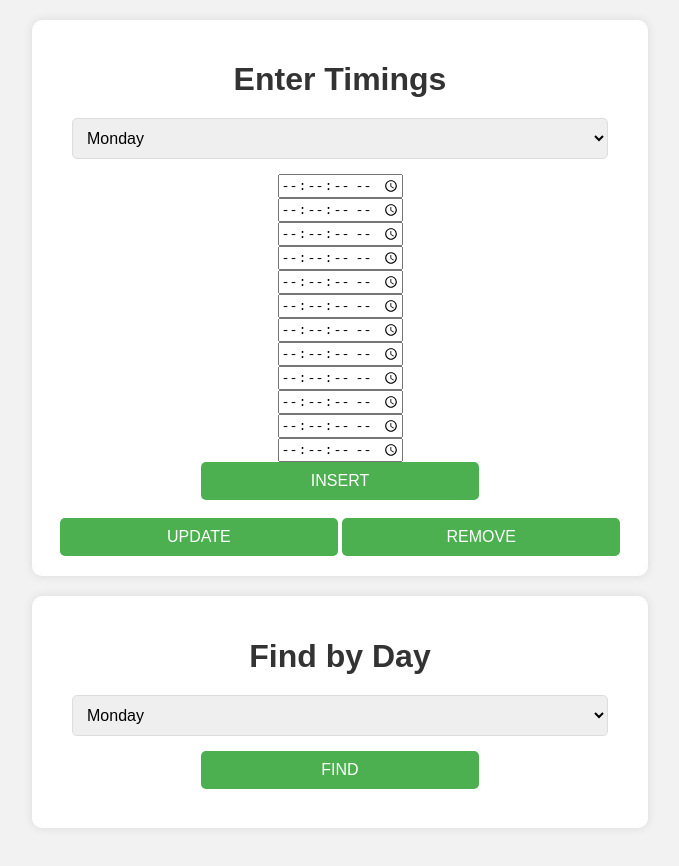
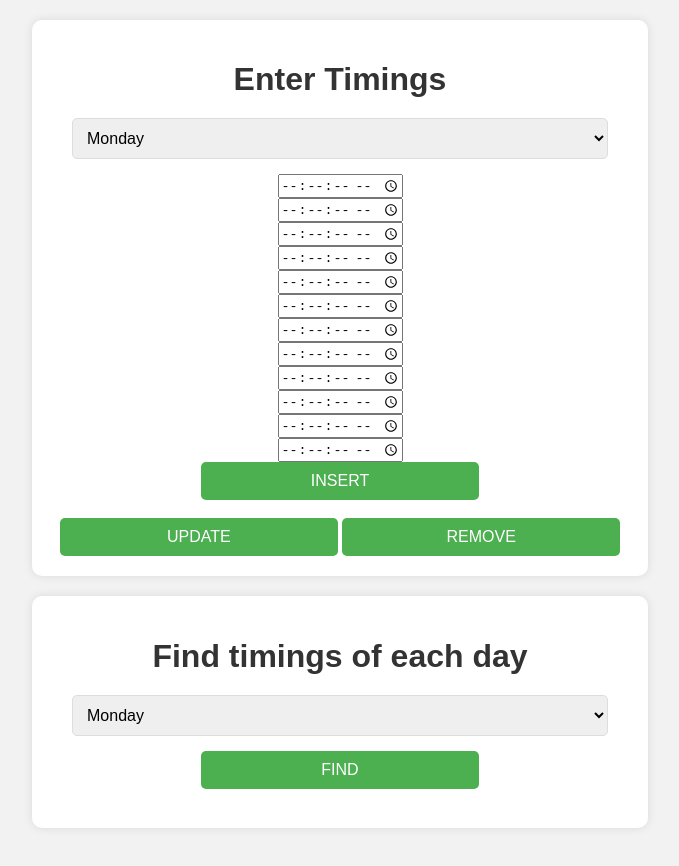
Before and after one commit to besynchub/besynchub, a plain HTML site: page index.html in a window 1280 px wide. Shown: the whole page, without its empty margins (8-687 px from the left). Drawn offline with Linux system fonts and the light colour scheme.

Commit message:
Update index.html

```diff
--- a/index.html
+++ b/index.html
@@ -108,7 +108,7 @@
     </div>
 
     <div class="section">
-        <h1>Find by Day</h1>
+        <h1>Find timings of each day</h1>
         <select id="findDay">
             <option value="Monday">Monday</option>
             <option value="Tuesday">Tuesday</option>
```
